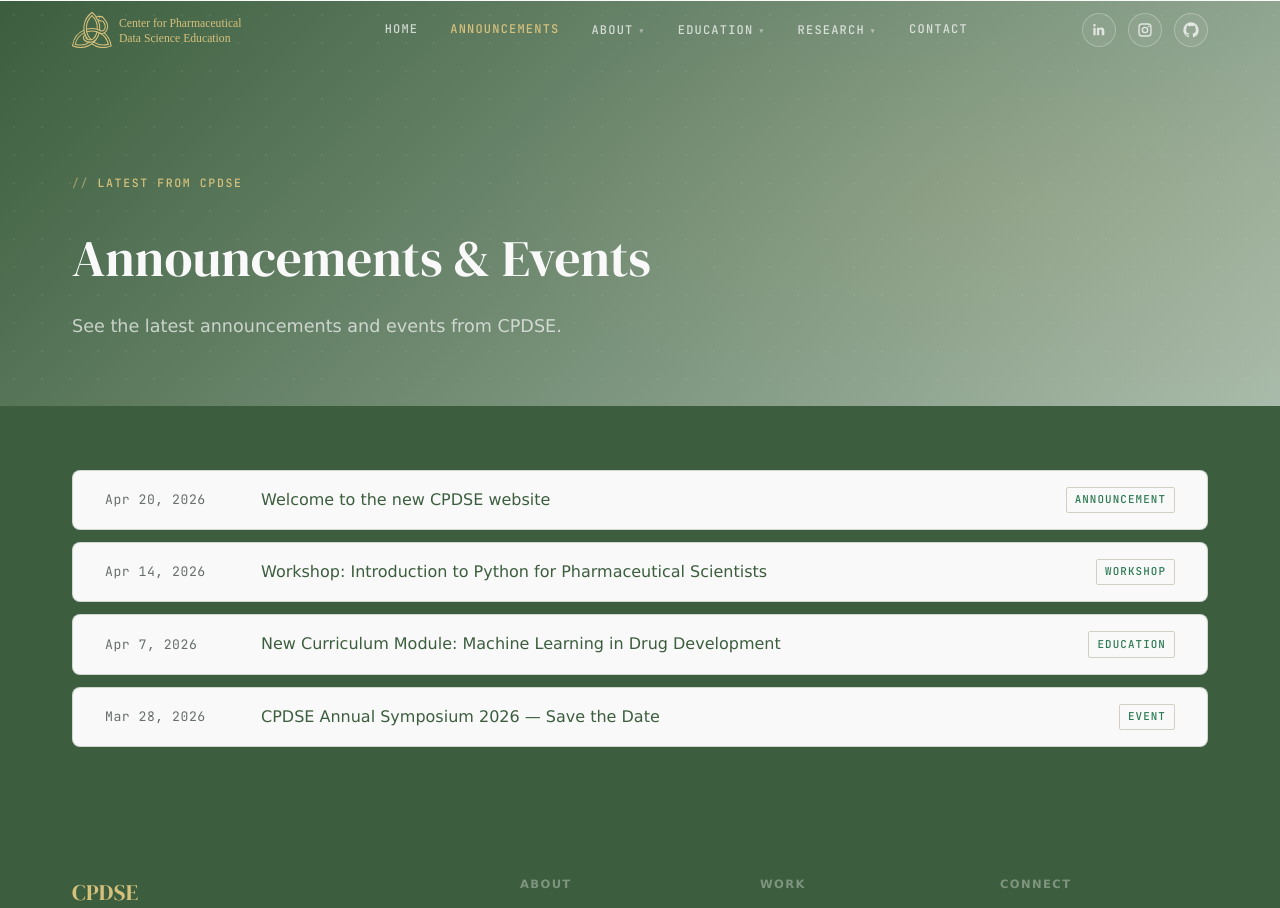
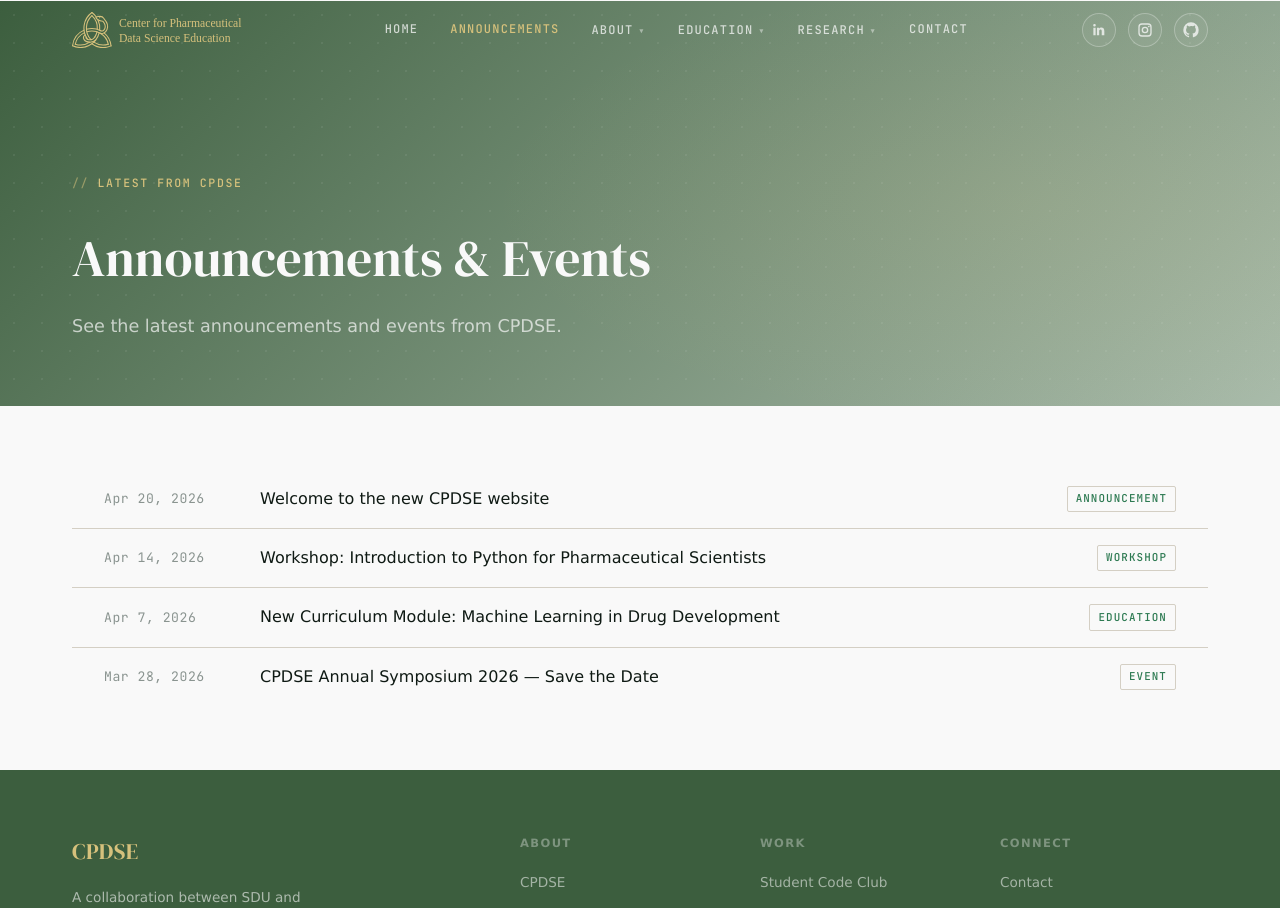
Before and after one commit to CPDSE/PagesCMS, a Jekyll site: the page built from announcements.html, in a window 1280 px wide and 1400 px high. Shown: the top 908 px of the window. Built offline with Jekyll 4.4.1, drawn with Linux system fonts in a browser that asks for light colours.

Commit message:
roll back announcements page styling

```diff
--- a/announcements.html
+++ b/announcements.html
@@ -12,7 +12,7 @@ permalink: /announcements/
   </div>
 </header>
 
-<main class="section announcements-main">
+<main class="section section-alt">
   <div class="container">
     {% if site.posts.size > 0 %}
     <div class="announcements-list">
@@ -25,7 +25,7 @@ permalink: /announcements/
       {% endfor %}
     </div>
     {% else %}
-    <p style="color:rgba(249,249,249,0.75); padding:var(--space-lg) 0;">No announcements yet. Check back soon.</p>
+    <p style="color:var(--muted); padding:var(--space-lg) 0;">No announcements yet. Check back soon.</p>
     {% endif %}
   </div>
 </main>
--- a/assets/css/main.css
+++ b/assets/css/main.css
@@ -1935,14 +1935,10 @@ a { color: inherit; }
 }
 
 /* ─── ANNOUNCEMENTS LIST PAGE ─────────────────────────────── */
-.announcements-main {
-  background: var(--green);
-}
-
 .announcements-list {
   display: flex;
   flex-direction: column;
-  gap: 0.75rem;
+  gap: 0;
 }
 .announcement-row {
   display: grid;
@@ -1950,21 +1946,16 @@ a { color: inherit; }
   gap: var(--space-sm);
   align-items: center;
   padding: var(--space-sm) var(--space-md);
-  border: 1px solid rgba(60,94,62,0.22);
-  border-radius: 8px;
+  border-bottom: 1px solid var(--border);
   text-decoration: none;
   color: var(--ink);
   background: var(--offwhite);
-  transition: background 0.12s, border-color 0.12s, transform 0.12s;
-}
-.announcement-row:last-child { border-bottom: 1px solid rgba(60,94,62,0.22); }
-.announcement-row:hover {
-  background: #ffffff;
-  border-color: rgba(60,94,62,0.4);
-  transform: translateY(-1px);
-}
-.announcement-row .card-date { font-size: 0.82rem; color: rgba(15,26,20,0.62); }
-.announcement-row h3 { font-size: 1rem; font-weight: 500; color: var(--green); }
+  transition: background 0.12s;
+}
+.announcement-row:last-child { border-bottom: none; }
+.announcement-row:hover { background: var(--green-pale); }
+.announcement-row .card-date { font-size: 0.82rem; color: var(--muted); }
+.announcement-row h3 { font-size: 1rem; font-weight: 500; }
 .announcement-row .card-tag { align-self: center; }
 
 /* ─── POST ────────────────────────────────────────────────── */
```
